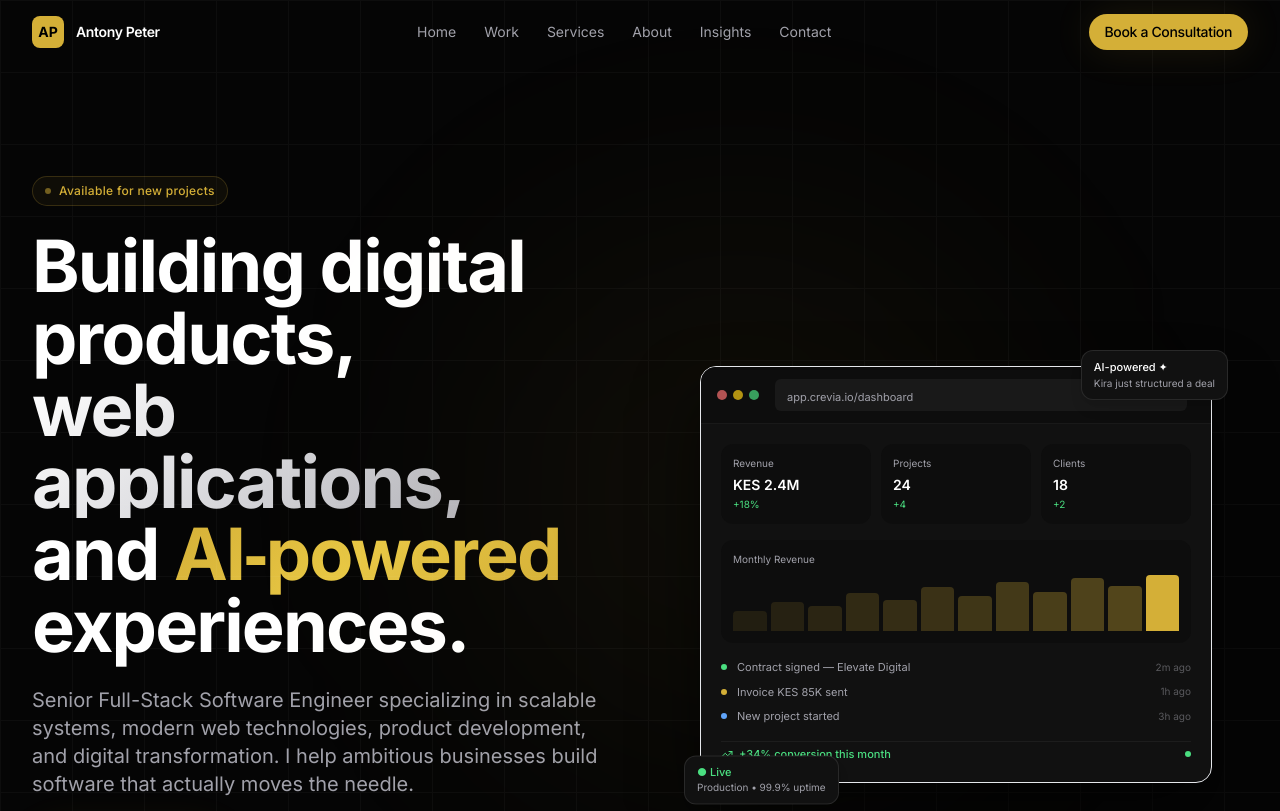
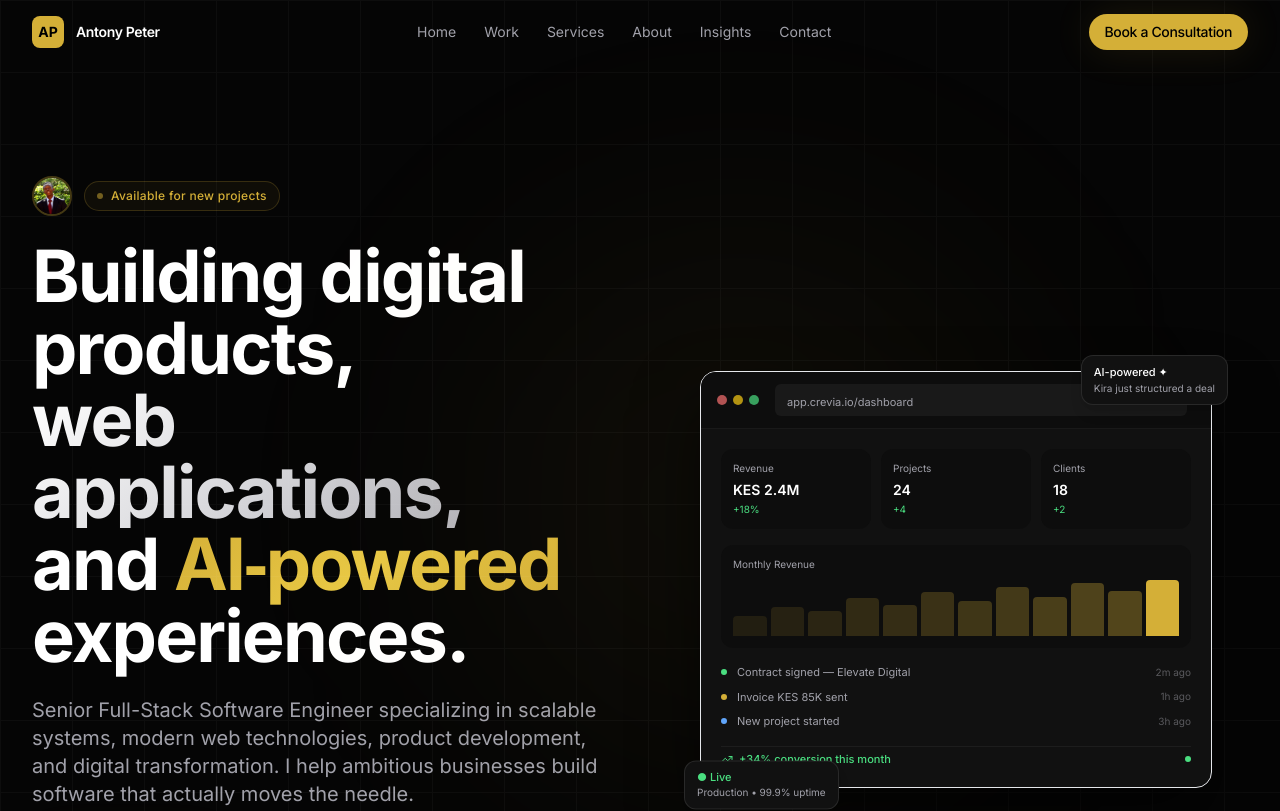
Before and after one commit to antoniodemax/antony, a React (Vite) app: page / in a window 1280 px wide. Shown: the top 811 px of the page. Built offline with nearby package versions, Linux system fonts and the light colour scheme.

Commit message:
implemented  my own image at the about section

```diff
--- a/src/components/sections/About.tsx
+++ b/src/components/sections/About.tsx
@@ -35,18 +35,16 @@ export default function About() {
             transition={{ duration: 0.8, ease: "easeOut" }}
             className="space-y-6"
           >
-            {/* Profile image placeholder */}
+            {/* Profile image */}
             <div className="relative">
-              <div className="aspect-[4/5] rounded-2xl bg-card border border-white/5 overflow-hidden max-w-sm">
-                <div className="absolute inset-0 bg-gradient-to-br from-accent/10 via-transparent to-indigo-500/5" />
-                <div className="absolute inset-0 flex items-center justify-center">
-                  <div className="text-center space-y-2">
-                    <div className="w-24 h-24 rounded-full bg-accent/20 border border-accent/30 flex items-center justify-center mx-auto">
-                      <span className="text-3xl font-bold text-accent">AP</span>
-                    </div>
-                    <p className="text-sm text-muted">Antony Peter</p>
-                  </div>
-                </div>
+              <div className="aspect-[4/5] rounded-2xl bg-card border border-white/8 overflow-hidden max-w-sm shadow-[0_32px_64px_rgba(0,0,0,0.5)]">
+                <img
+                  src="/antony.jpg"
+                  alt="Antony Peter — Senior Full-Stack Software Engineer"
+                  className="w-full h-full object-cover object-top"
+                />
+                {/* Subtle gold gradient overlay at bottom */}
+                <div className="absolute inset-x-0 bottom-0 h-1/3 bg-gradient-to-t from-black/60 to-transparent" />
               </div>
 
               {/* Floating info card */}
--- a/src/components/sections/Hero.tsx
+++ b/src/components/sections/Hero.tsx
@@ -157,7 +157,12 @@ export default function Hero() {
             animate="animate"
             className="flex flex-col gap-6 max-w-2xl"
           >
-            <motion.div variants={item}>
+            <motion.div variants={item} className="flex items-center gap-3">
+              <img
+                src="/antony.jpg"
+                alt="Antony Peter"
+                className="w-10 h-10 rounded-full object-cover object-top border-2 border-accent/30"
+              />
               <span className="inline-flex items-center gap-2 px-3 py-1.5 rounded-full border border-accent/20 bg-accent/5 text-accent text-xs font-medium tracking-wide">
                 <span className="w-1.5 h-1.5 rounded-full bg-accent animate-pulse" />
                 Available for new projects
```
Also changed, not shown: public/antony.jpg (added).
